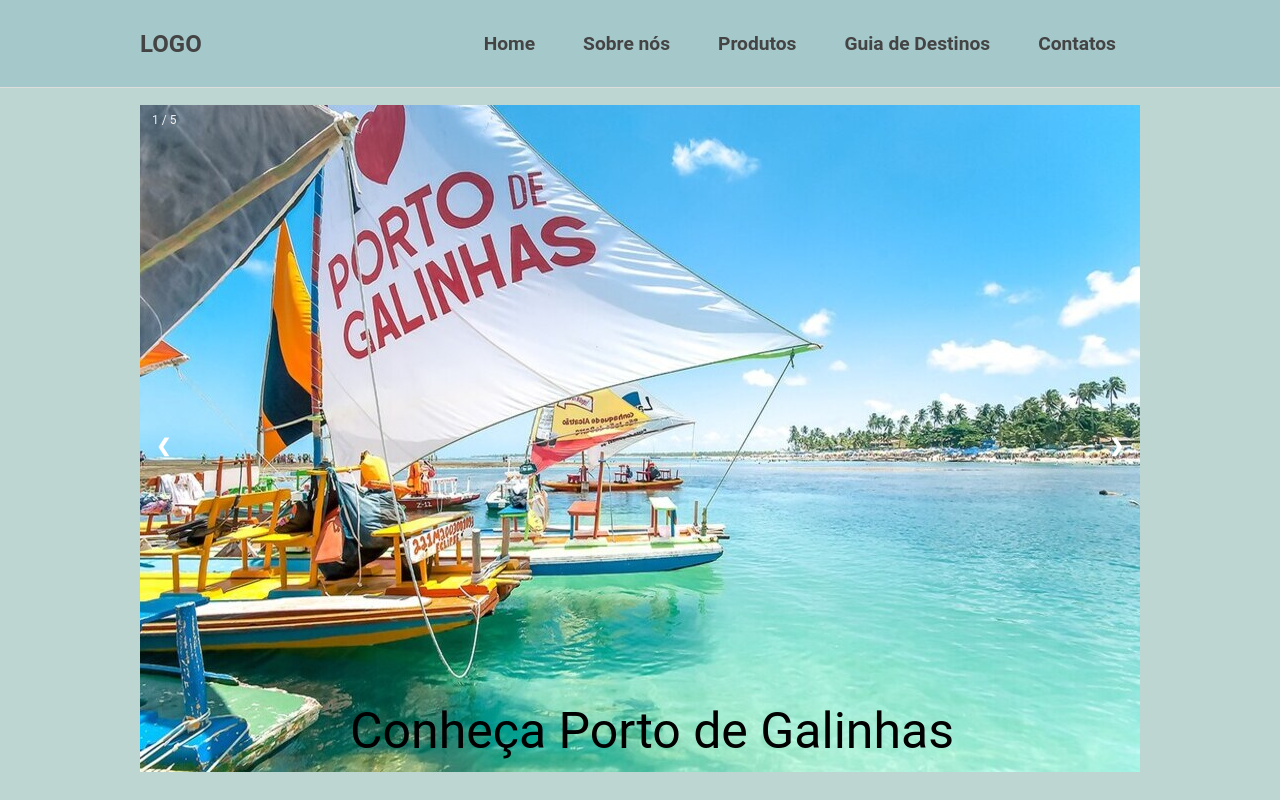
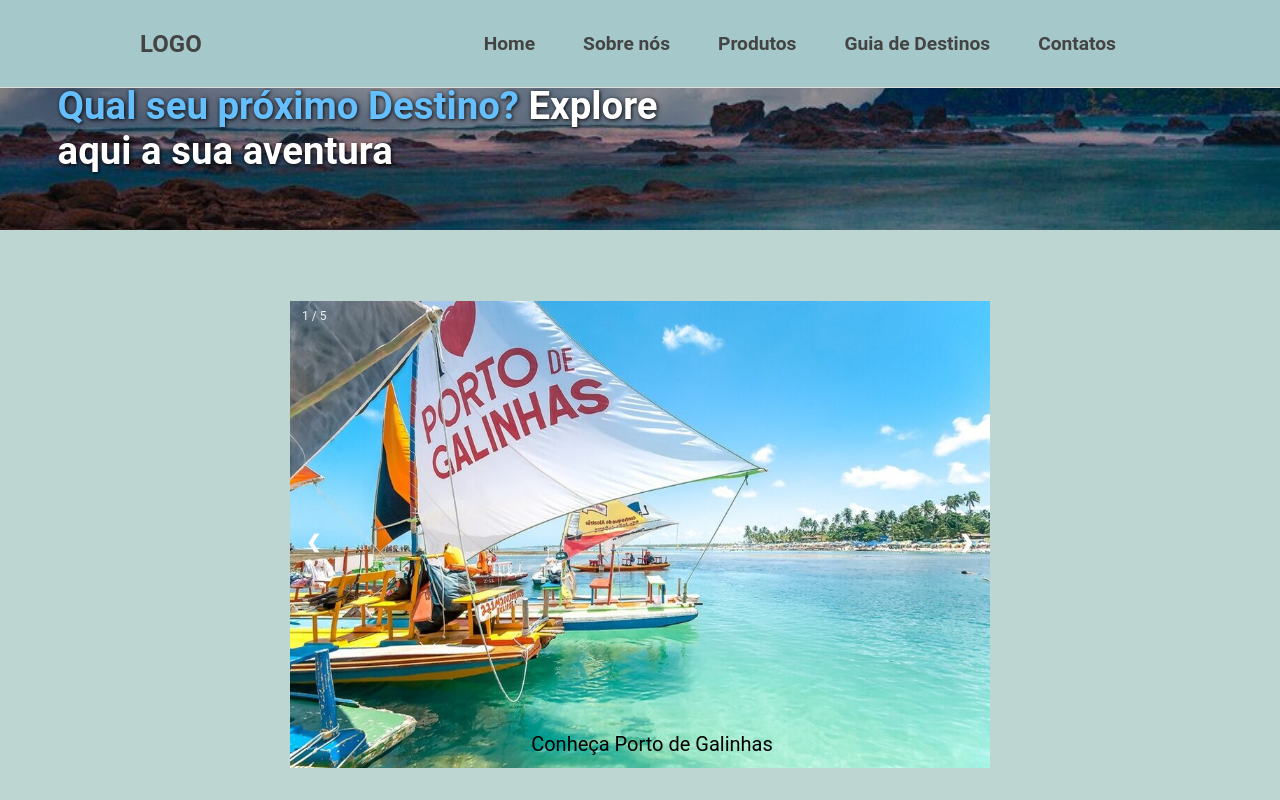
Before and after one commit to lana-miranda/hotelariaSoulcode, a plain HTML site: page src/home/index.html in a window 1280 px wide. Shown: the top 800 px of the page. Drawn offline with nearby package versions, Linux system fonts and the light colour scheme; a web font is replaced by a local one.

Commit message:
home atualizada com banner

```diff
--- a/src/home/index.html
+++ b/src/home/index.html
@@ -32,8 +32,15 @@
       </nav>
     </div>
   </section>
-  <div>>Qual seu próximo destino?</div>
+
   <section class="container">
+    <div class="banner">
+      <div class="banner-text">
+        <h1><b> Qual seu próximo Destino?</b> Explore aqui a sua aventura</h1>
+      </div>
+    </div>
+
+
 
 
     <!-- Aqui é o carrossel de imagens -->
--- a/src/home/style.css
+++ b/src/home/style.css
@@ -130,7 +130,7 @@ O menu passa a ser o hamburger depois que diminui */
 .container {
   display: flex;
   flex-direction: column;
-  justify-content: flex-end;
+  justify-content: first baseline;
   width: 100vw;
   height: 120vh;
 }
@@ -139,15 +139,17 @@ O menu passa a ser o hamburger depois que diminui */
   background-color: #586875;
   color: #fff;
   text-align: center;
+
 }
 
 .container footer a {
   color: #f6eddc;
+  margin: 20px;
 }
 
 /* Aqui começa a configuração do carrossel */
 .slideshow-container {
-  max-width: 1000px;
+  max-width: 700px;
   position: relative;
   margin: auto;
 }
@@ -189,7 +191,7 @@ O menu passa a ser o hamburger depois que diminui */
 /* Aqui são as configurações das legendas das imagens do carrossel */
 .text {
   color: black;
-  font-size: 50px;
+  font-size: 20px;
   padding: 8px 12px;
   position: absolute;
   bottom: 8px;
@@ -249,3 +251,34 @@ O menu passa a ser o hamburger depois que diminui */
     opacity: 1;
   }
 }
+
+
+
+/* banner */
+.banner-text {
+  text-align: center;
+  color: white;
+}
+
+.banner-text h1 {
+  font-size: 3vw;
+  font-weight: 0;
+  position: absolute;
+  margin: 6.5vw 4.5vw 2.5vw 4.5vw;
+  text-shadow: .8px .8px 4px black;
+  width: 50%;
+  text-align: left;
+}
+
+.banner-text b {
+  color: rgb(101, 191, 252);
+}
+
+.banner {
+  background-image: linear-gradient(rgba(0, 0, 0, 0.3), rgba(0, 0, 0, 0.3)), url("../../img/banner.jpeg");
+  height: 18vw;
+  background-position: center;
+  background-repeat: no-repeat;
+  background-size: cover;
+  position: relative;
+}
```
Also changed, not shown: img/banner.jpeg (added).
